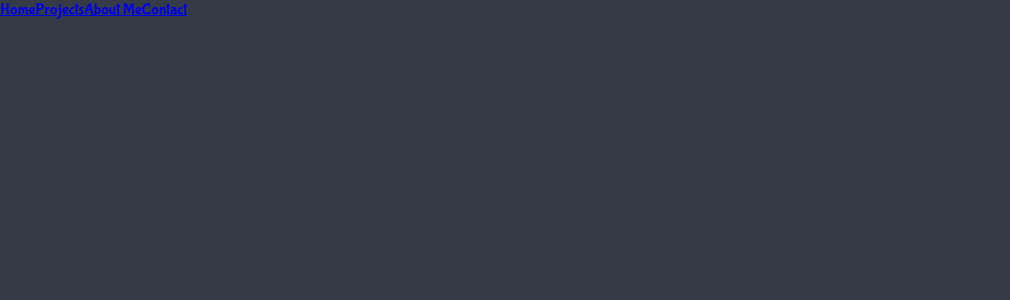
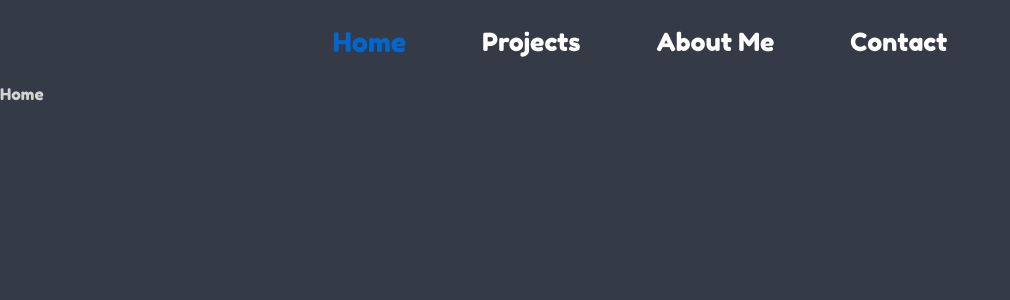
Before and after one commit to acrichards3/portfolio, a React (Create React App) app: page / in a window 1280 px wide. Shown: the top 300 px of the page, without its empty margins (0-1010 px from the left). Built offline with nearby package versions, Linux system fonts and the light colour scheme.

Commit message:
desktop nav

```diff
--- a/public/index.html
+++ b/public/index.html
@@ -5,7 +5,7 @@
     <link rel="preconnect" href="https://fonts.googleapis.com" />
     <link rel="preconnect" href="https://fonts.gstatic.com" crossorigin />
     <link
-      href="https://fonts.googleapis.com/css2?family=Bubblegum+Sans&display=swap"
+      href="https://fonts.googleapis.com/css2?family=Fredoka+One&display=swap"
       rel="stylesheet"
     />
     <title>Alex's Portfolio</title>
--- a/src/App.tsx
+++ b/src/App.tsx
@@ -1,5 +1,6 @@
 import React from 'react';
 import DesktopNavbar from './components/navbar/desktopNav/DesktopNavbar';
+import Home from './pages/Home';
 import { BrowserRouter as Router, Routes, Route } from 'react-router-dom';
 import './App.scss';
 
@@ -9,7 +10,7 @@ function App() {
       <Router>
         <DesktopNavbar />
         <Routes>
-
+        <Route path="/" element={<Home />} />
         </Routes>
       </Router>
     </div>
--- a/src/Variables.scss
+++ b/src/Variables.scss
@@ -2,4 +2,4 @@
 $backgroundApp: #343b46;
 
 // FONTS
-$mainFont: 'Bubblegum Sans', 'Cursive';
+$mainFont: 'Fredoka One', 'Cursive';
--- a/src/components/navbar/LINKS.ts
+++ b/src/components/navbar/LINKS.ts
@@ -1,8 +1,14 @@
-export const LINKS = [
+interface Link {
+    id: number;
+    name: string;
+    url: string;
+}
+
+export const LINKS: Link[] = [
   {
     id: 0,
     name: 'Home',
-    url: '/home',
+    url: '/',
   },
   {
     id: 1,
--- a/src/components/navbar/desktopNav/DesktopNavbar.module.scss
+++ b/src/components/navbar/desktopNav/DesktopNavbar.module.scss
@@ -1 +1,39 @@
 @import '../../../Variables.scss';
+
+.container {
+  display: flex;
+  justify-content: center;
+  position: sticky;
+  background-color: $backgroundApp;
+  padding: 25px;
+}
+
+.navItem {
+  text-decoration: none;
+  background-color: $backgroundApp;
+  font-size: xx-large;
+  border: none;
+  font-family: $mainFont, sans-serif;
+  margin-left: 2rem;
+  margin-right: 2rem;
+  justify-content: space-between;
+  font-size: large;
+  color: white !important;
+  transition: 200ms;
+  a {
+    color: white;
+    font-size: 25px;
+    transition: 200ms;
+  }
+  a:hover {
+    color: lightgrey;
+  }
+}
+
+.activeNavItem {
+  @extend.navItem;
+  a {
+      color: #0266cc !important;
+      font-size: 27px !important;
+  }
+}
--- a/src/components/navbar/desktopNav/DesktopNavbar.tsx
+++ b/src/components/navbar/desktopNav/DesktopNavbar.tsx
@@ -7,23 +7,22 @@ export default function DesktopNavbar() {
   const [active, setActive] = useState(0);
 
   const returnLinks = () => {
-    return LINKS.map(link => {
+    return LINKS.map((link) => {
       return (
+        <button className={ active === link.id ? styles.activeNavItem : styles.navItem}>
           <Link
             to={link.url}
             className={styles.link}
             key={link.id}
+            style={{ textDecoration: 'none'}}
             onClick={() => setActive(link.id)}
           >
             {link.name}
           </Link>
+        </button>
       );
-    })
+    });
+  };
+
+  return <div className={styles.container}>{returnLinks()}</div>;
 }
-
-  return (
-    <div className={styles.navbar}>
-      {returnLinks()}
-    </div>
-  )
-}
--- /dev/null
+++ b/src/pages/Home.tsx
@@ -0,0 +1,7 @@
+import React from 'react'
+
+export default function Home() {
+  return (
+    <div>Home</div>
+  )
+}
```
Also changed, not shown: src/images/me.jpg (added). Lines whose indentation alone changed are shown as unchanged.
